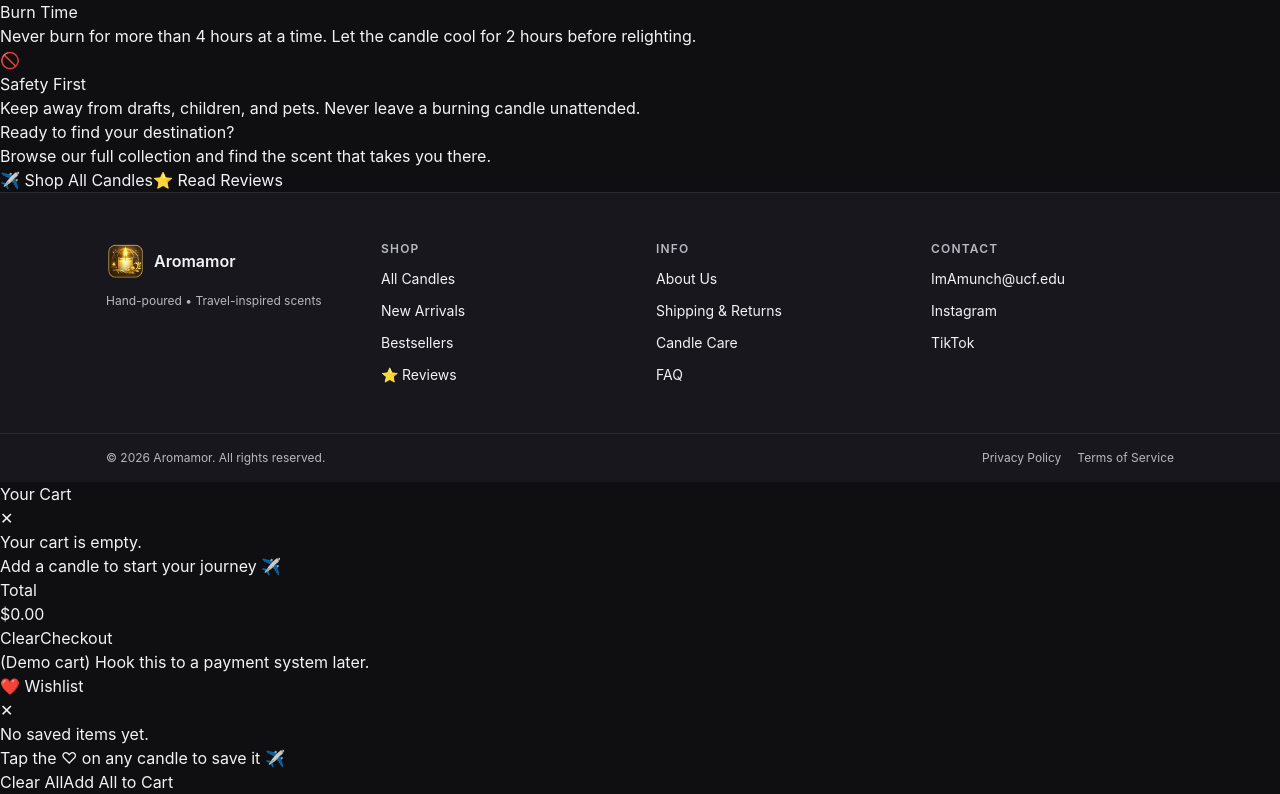
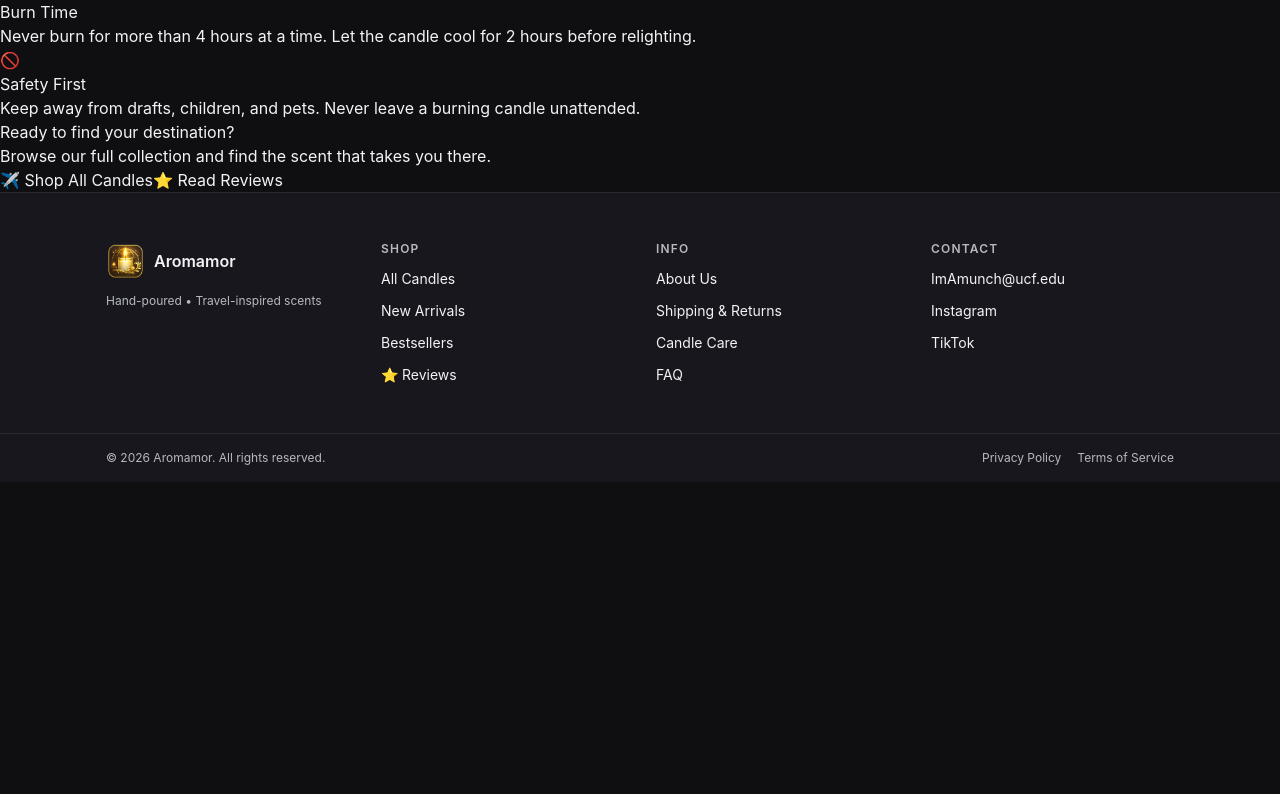
Before and after one commit to thangsauce/aromamor-candles, a React (Vite) app in the folder frontend/: page /#/about in a window 1280 px wide. Shown: the part 897-1691 px from the top of the page. After the commit the page ends 1379 px from the top, so only its background shows below. Built offline with nearby package versions, Linux system fonts and the light colour scheme.

Commit message:
feat: redesign CartDrawer and WishlistDrawer with Tailwind slide-in drawers

```diff
--- a/frontend/src/components/CartDrawer.tsx
+++ b/frontend/src/components/CartDrawer.tsx
@@ -9,52 +9,74 @@ export default function CartDrawer() {
   const entries = Object.entries(cart).filter(([id]) => CATALOG[id]);
 
   return (
-    <aside className={`cart${cartOpen ? " open" : ""}`} role="dialog" aria-modal aria-label="Shopping cart">
-      <div className="cart-header">
-        <h3>Your Cart</h3>
-        <button className="icon-btn" onClick={() => setCartOpen(false)} type="button" aria-label="Close cart">
+    <aside
+      className={`fixed top-0 right-0 h-full w-[380px] max-w-full z-40 flex flex-col bg-brand-card dark:bg-brand-card-dark border-l border-brand-line dark:border-brand-line-dark shadow-2xl transition-transform duration-300 ${cartOpen ? "translate-x-0" : "translate-x-full"}`}
+      role="dialog"
+      aria-modal
+      aria-label="Shopping cart"
+    >
+      {/* Header */}
+      <div className="flex items-center justify-between px-5 py-4 border-b border-brand-line dark:border-brand-line-dark">
+        <h3 className="font-semibold text-brand-text dark:text-brand-text-dark">Your Cart</h3>
+        <button
+          className="p-2 rounded-lg text-brand-muted dark:text-brand-muted-dark hover:text-brand-text dark:hover:text-brand-text-dark hover:bg-brand-line dark:hover:bg-brand-line-dark transition"
+          onClick={() => setCartOpen(false)}
+          type="button"
+          aria-label="Close cart"
+        >
           ✕
         </button>
       </div>
 
-      <div className="cart-body">
+      {/* Body */}
+      <div className="flex-1 overflow-y-auto px-5 py-4">
         {entries.length === 0 ? (
-          <div className="cart-empty">
-            <p className="muted">Your cart is empty.</p>
-            <p className="muted tiny">Add a candle to start your journey ✈️</p>
+          <div className="flex flex-col items-center justify-center h-full gap-2 text-center">
+            <p className="text-brand-muted dark:text-brand-muted-dark">Your cart is empty.</p>
+            <p className="text-xs text-brand-muted dark:text-brand-muted-dark">Add a candle to start your journey ✈️</p>
           </div>
         ) : (
-          <ul className="cart-list" aria-label="Cart items">
+          <ul className="flex flex-col gap-4" aria-label="Cart items">
             {entries.map(([id, item]) => {
               const p = CATALOG[id];
               return (
-                <li key={id} className="cart-item">
-                  <div className="cart-item-top">
+                <li key={id} className="flex flex-col gap-2 pb-4 border-b border-brand-line dark:border-brand-line-dark last:border-0">
+                  <div className="flex justify-between gap-3">
                     <div>
-                      <h4>{p.name}</h4>
-                      <p className="sub">
-                        {p.mood} • {p.destination}
-                      </p>
+                      <div className="text-sm font-medium text-brand-text dark:text-brand-text-dark">{p.name}</div>
+                      <div className="text-xs text-brand-muted dark:text-brand-muted-dark">{p.mood} • {p.destination}</div>
                     </div>
-                    <div style={{ textAlign: "right" }}>
-                      <div className="sub">{money(p.price)}</div>
-                      <button className="remove" onClick={() => setQty(id, 0)} type="button">
+                    <div className="text-right flex-shrink-0">
+                      <div className="text-xs text-brand-muted dark:text-brand-muted-dark">{money(p.price)}</div>
+                      <button
+                        className="text-xs text-brand-muted dark:text-brand-muted-dark hover:text-red-500 transition mt-1"
+                        onClick={() => setQty(id, 0)}
+                        type="button"
+                      >
                         Remove
                       </button>
                     </div>
                   </div>
-                  <div className="qty-row">
-                    <div className="qty-controls">
-                      <button className="qty-btn" onClick={() => setQty(id, item.qty - 1)} type="button">
+                  <div className="flex items-center justify-between">
+                    <div className="flex items-center gap-2">
+                      <button
+                        className="w-7 h-7 rounded-lg border border-brand-line dark:border-brand-line-dark text-brand-text dark:text-brand-text-dark hover:bg-brand-line dark:hover:bg-brand-line-dark transition text-sm"
+                        onClick={() => setQty(id, item.qty - 1)}
+                        type="button"
+                      >
                         −
                       </button>
-                      <div className="qty">{item.qty}</div>
-                      <button className="qty-btn" onClick={() => setQty(id, item.qty + 1)} type="button">
+                      <span className="text-sm font-medium text-brand-text dark:text-brand-text-dark w-5 text-center">{item.qty}</span>
+                      <button
+                        className="w-7 h-7 rounded-lg border border-brand-line dark:border-brand-line-dark text-brand-text dark:text-brand-text-dark hover:bg-brand-line dark:hover:bg-brand-line-dark transition text-sm"
+                        onClick={() => setQty(id, item.qty + 1)}
+                        type="button"
+                      >
                         +
                       </button>
                     </div>
-                    <div className="sub">
-                      Price: <b>{money(p.price * item.qty)}</b>
+                    <div className="text-xs text-brand-muted dark:text-brand-muted-dark">
+                      Total: <b className="text-brand-text dark:text-brand-text-dark">{money(p.price * item.qty)}</b>
                     </div>
                   </div>
                 </li>
@@ -64,25 +86,30 @@ export default function CartDrawer() {
         )}
       </div>
 
-      <div className="cart-footer">
-        <div className="totals">
-          <div className="muted">Total</div>
-          <div className="total">{money(subtotal)}</div>
+      {/* Footer */}
+      <div className="px-5 py-4 border-t border-brand-line dark:border-brand-line-dark flex flex-col gap-3">
+        <div className="flex justify-between items-center">
+          <span className="text-sm text-brand-muted dark:text-brand-muted-dark">Total</span>
+          <span className="font-semibold text-brand-text dark:text-brand-text-dark">{money(subtotal)}</span>
         </div>
-        <div className="cart-actions">
+        <div className="flex gap-2">
           <button
-            className="btn"
+            className="flex-1 px-4 py-2 rounded-xl border border-brand-line dark:border-brand-line-dark text-sm text-brand-text dark:text-brand-text-dark hover:bg-brand-line dark:hover:bg-brand-line-dark transition disabled:opacity-40"
             onClick={clearCart}
             type="button"
             disabled={totalQty === 0}
           >
             Clear
           </button>
-          <Link className="btn primary" to="/checkout" onClick={() => setCartOpen(false)}>
+          <Link
+            className="flex-1 px-4 py-2 rounded-xl bg-brand-accent dark:bg-brand-accent-dark text-white dark:text-brand-bg-dark text-sm font-semibold text-center hover:opacity-90 transition"
+            to="/checkout"
+            onClick={() => setCartOpen(false)}
+          >
             Checkout
           </Link>
         </div>
-        <p className="muted tiny">(Demo cart) Hook this to a payment system later.</p>
+        <p className="text-[10px] text-brand-muted dark:text-brand-muted-dark text-center">(Demo cart) Hook this to a payment system later.</p>
       </div>
     </aside>
   );
--- a/frontend/src/components/WishlistDrawer.tsx
+++ b/frontend/src/components/WishlistDrawer.tsx
@@ -29,15 +29,16 @@ export default function WishlistDrawer() {
 
   return (
     <aside
-      className={`cart wishlist-drawer${wishlistOpen ? " open" : ""}`}
+      className={`fixed top-0 right-0 h-full w-[380px] max-w-full z-40 flex flex-col bg-brand-card dark:bg-brand-card-dark border-l border-brand-line dark:border-brand-line-dark shadow-2xl transition-transform duration-300 ${wishlistOpen ? "translate-x-0" : "translate-x-full"}`}
       role="dialog"
       aria-modal
       aria-label="Wishlist"
     >
-      <div className="cart-header">
-        <h3>❤️ Wishlist</h3>
+      {/* Header */}
+      <div className="flex items-center justify-between px-5 py-4 border-b border-brand-line dark:border-brand-line-dark">
+        <h3 className="font-semibold text-brand-text dark:text-brand-text-dark">❤️ Wishlist</h3>
         <button
-          className="icon-btn"
+          className="p-2 rounded-lg text-brand-muted dark:text-brand-muted-dark hover:text-brand-text dark:hover:text-brand-text-dark hover:bg-brand-line dark:hover:bg-brand-line-dark transition"
           onClick={() => setWishlistOpen(false)}
           type="button"
           aria-label="Close wishlist"
@@ -46,30 +47,29 @@ export default function WishlistDrawer() {
         </button>
       </div>
 
-      <div className="cart-body">
+      {/* Body */}
+      <div className="flex-1 overflow-y-auto px-5 py-4">
         {wishlist.length === 0 ? (
-          <div className="cart-empty">
-            <p className="muted">No saved items yet.</p>
-            <p className="muted tiny">Tap the ♡ on any candle to save it ✈️</p>
+          <div className="flex flex-col items-center justify-center h-full gap-2 text-center">
+            <p className="text-brand-muted dark:text-brand-muted-dark">No saved items yet.</p>
+            <p className="text-xs text-brand-muted dark:text-brand-muted-dark">Tap the ♡ on any candle to save it ✈️</p>
           </div>
         ) : (
-          <ul className="cart-list" aria-label="Wishlist items">
+          <ul className="flex flex-col gap-4" aria-label="Wishlist items">
             {wishlist.map((id) => {
               const p = CATALOG[id];
               if (!p) return null;
               return (
-                <li key={id} className="cart-item">
-                  <div className="cart-item-top">
+                <li key={id} className="flex flex-col gap-2 pb-4 border-b border-brand-line dark:border-brand-line-dark last:border-0">
+                  <div className="flex justify-between gap-3">
                     <div>
-                      <h4>{p.name}</h4>
-                      <p className="sub">
-                        {p.mood} • {p.destination}
-                      </p>
+                      <div className="text-sm font-medium text-brand-text dark:text-brand-text-dark">{p.name}</div>
+                      <div className="text-xs text-brand-muted dark:text-brand-muted-dark">{p.mood} • {p.destination}</div>
                     </div>
-                    <div style={{ textAlign: "right" }}>
-                      <div className="sub">{money(p.price)}</div>
+                    <div className="text-right flex-shrink-0">
+                      <div className="text-xs text-brand-muted dark:text-brand-muted-dark">{money(p.price)}</div>
                       <button
-                        className="remove"
+                        className="text-xs text-brand-muted dark:text-brand-muted-dark hover:text-red-500 transition mt-1"
                         onClick={() => toggleWishlist(id)}
                         type="button"
                       >
@@ -77,12 +77,13 @@ export default function WishlistDrawer() {
                       </button>
                     </div>
                   </div>
-                  <div className="qty-row">
-                    <span className="sub">{p.inStock ? "In Stock" : "Out of Stock"}</span>
+                  <div className="flex items-center justify-between">
+                    <span className={`text-xs ${p.inStock ? "text-green-600 dark:text-green-400" : "text-brand-muted dark:text-brand-muted-dark"}`}>
+                      {p.inStock ? "In Stock" : "Out of Stock"}
+                    </span>
                     {p.inStock && (
                       <button
-                        className="btn"
-                        style={{ fontSize: 12, padding: "6px 10px" }}
+                        className="px-3 py-1 rounded-lg border border-brand-line dark:border-brand-line-dark text-xs text-brand-text dark:text-brand-text-dark hover:bg-brand-line dark:hover:bg-brand-line-dark transition"
                         onClick={() => addToCart(id, 1)}
                         type="button"
                       >
@@ -97,15 +98,22 @@ export default function WishlistDrawer() {
         )}
       </div>
 
-      <div className="cart-footer">
-        <div className="cart-actions">
-          <button className="btn" onClick={clearWishlist} type="button">
-            Clear All
-          </button>
-          <button className="btn primary" onClick={addAll} type="button">
-            Add All to Cart
-          </button>
-        </div>
+      {/* Footer */}
+      <div className="px-5 py-4 border-t border-brand-line dark:border-brand-line-dark flex gap-2">
+        <button
+          className="flex-1 px-4 py-2 rounded-xl border border-brand-line dark:border-brand-line-dark text-sm text-brand-text dark:text-brand-text-dark hover:bg-brand-line dark:hover:bg-brand-line-dark transition"
+          onClick={clearWishlist}
+          type="button"
+        >
+          Clear All
+        </button>
+        <button
+          className="flex-1 px-4 py-2 rounded-xl bg-brand-accent dark:bg-brand-accent-dark text-white dark:text-brand-bg-dark text-sm font-semibold hover:opacity-90 transition"
+          onClick={addAll}
+          type="button"
+        >
+          Add All to Cart
+        </button>
       </div>
     </aside>
   );
```
